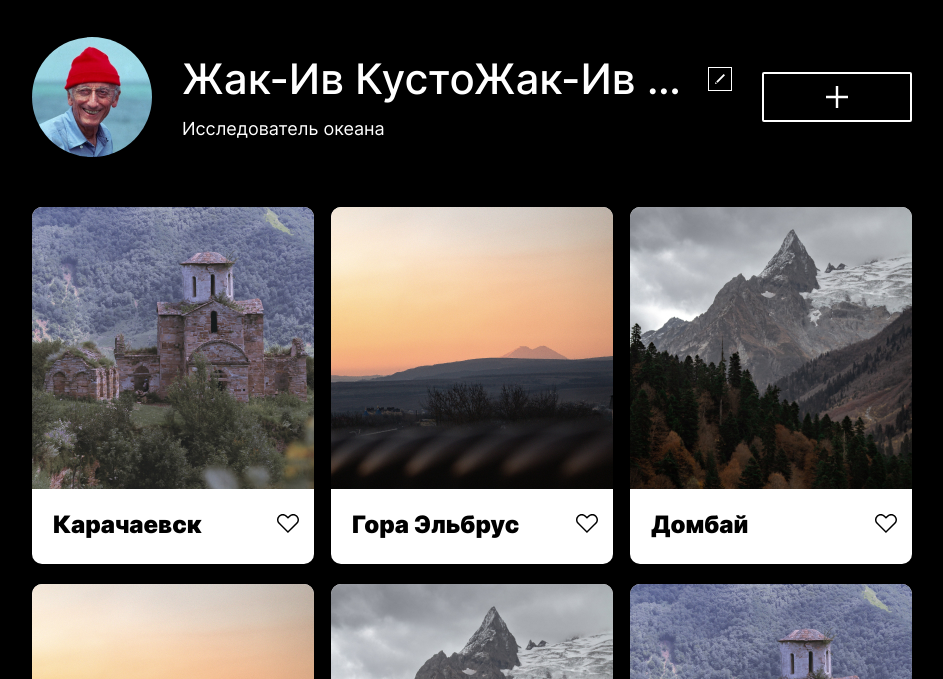
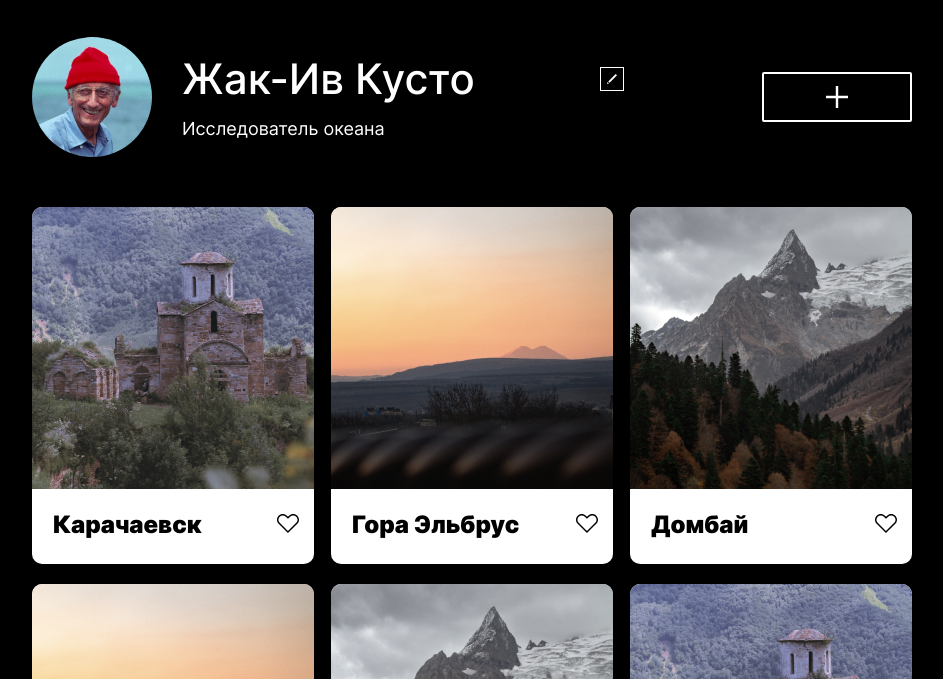
Before and after one commit to voice92/mesto-project, a plain HTML site: page index.html in a window 1280 px wide. Shown: the part 121-800 px from the top of the page, without its empty margins (168-1111 px from the left). Drawn offline with Linux system fonts and the light colour scheme.

Commit message:
изменил текст

```diff
--- a/index.html
+++ b/index.html
@@ -18,7 +18,7 @@
                 <div class="profile__info">
                     <h1 class="profile__title">
                         <span class="profile__title-text">
-                            Жак-Ив КустоЖак-Ив КустоЖак-Ив КустоЖак-Ив КустоЖак-Ив КустоЖак-Ив КустоЖак-Ив КустоЖак-Ив Кусто
+                            Жак-Ив Кусто
                         </span>
                         <button class="profile__button-edit" type="button" title="Редактирование профиля"></button>
                     </h1>
```
